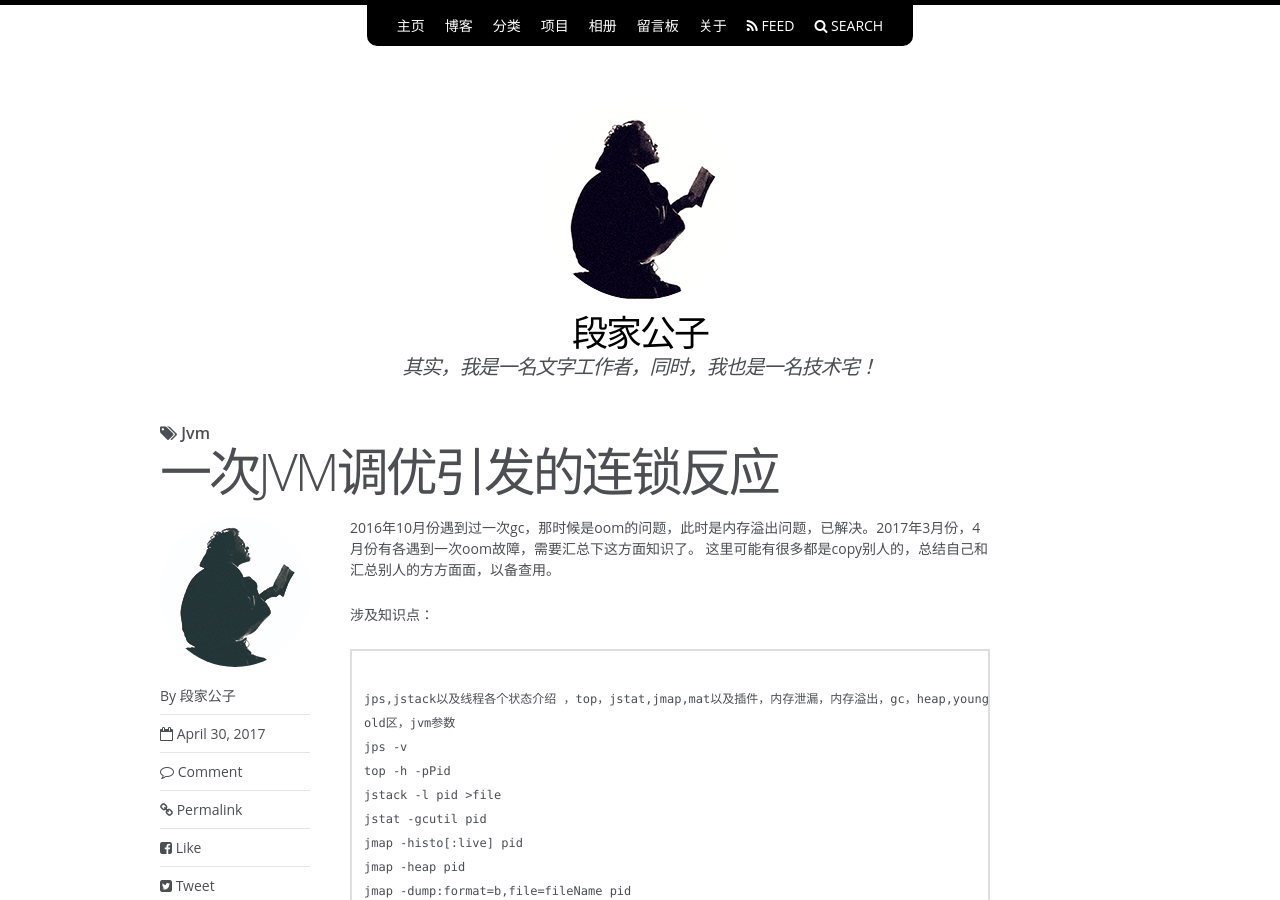
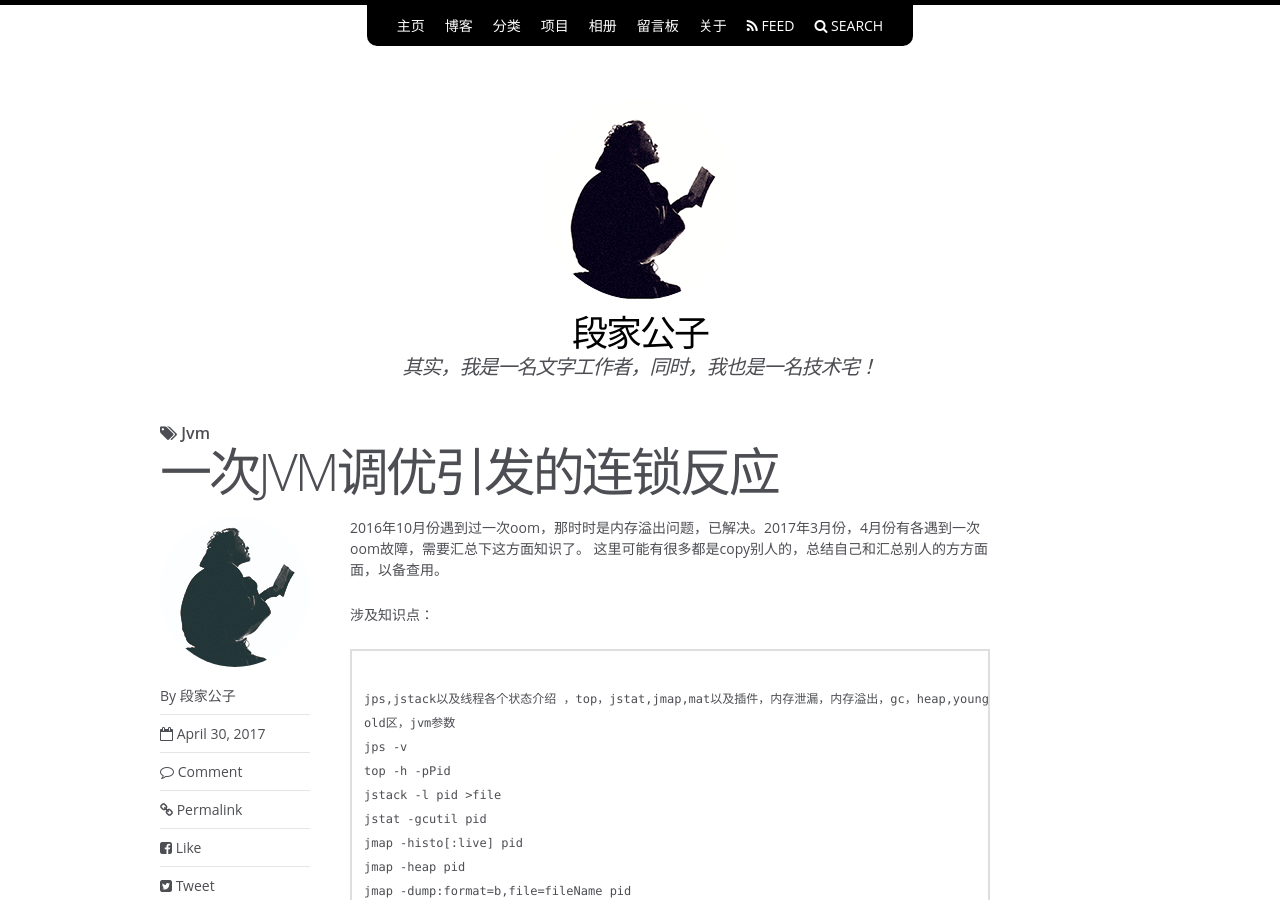
Before and after one commit to 1oscar/1oscar.github.io, a Jekyll site: the page built from _posts/2017-04-30-一次jvm调优引发的连锁反应.md, in a window 1280 px wide and 900 px high. Built offline with Jekyll 4.4.1, drawn with Linux system fonts in a browser that asks for light colours; some web fonts are replaced; comment, search, counter and statistics services are not loaded.

Commit message:
Update 2017-04-30-一次jvm调优引发的连锁反应.md

```diff
--- a/_posts/2017-04-30-一次jvm调优引发的连锁反应.md
+++ b/_posts/2017-04-30-一次jvm调优引发的连锁反应.md
@@ -6,7 +6,7 @@ share: true
 tags: jvm
 ---
 
-2016年10月份遇到过一次gc，那时候是oom的问题，此时是内存溢出问题，已解决。2017年3月份，4月份有各遇到一次oom故障，需要汇总下这方面知识了。
+2016年10月份遇到过一次oom，那时时是内存溢出问题，已解决。2017年3月份，4月份有各遇到一次oom故障，需要汇总下这方面知识了。
 这里可能有很多都是copy别人的，总结自己和汇总别人的方方面面，以备查用。
 
 涉及知识点：
```
